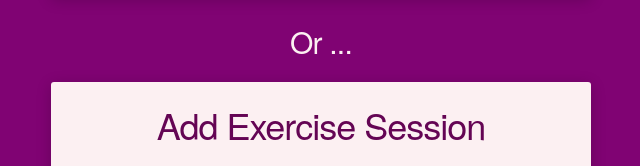
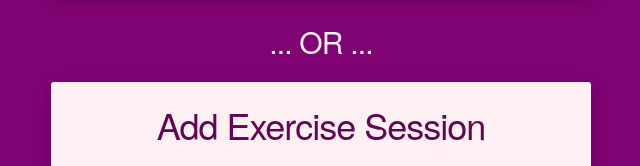
Before and after one commit to johnchristotle/exercise-tracker, a website: page views/index.html in a window 1280 px wide. Shown: the part 291-457 px from the top of the page, 319-959 px from the left. Drawn offline with Linux system fonts and the light colour scheme; files that its build step writes are made by us from their sources.

Commit message:
index file modified for more redability

```diff
--- a/views/index.html
+++ b/views/index.html
@@ -24,7 +24,7 @@
       <input type="submit" value="Add" />
     </form>
     <h4>
-      Or ...
+      ... OR ...
     </h4>
     <form action="/api/exercise/add" method="post">
       <h3>Add Exercise Session</h3>
```
